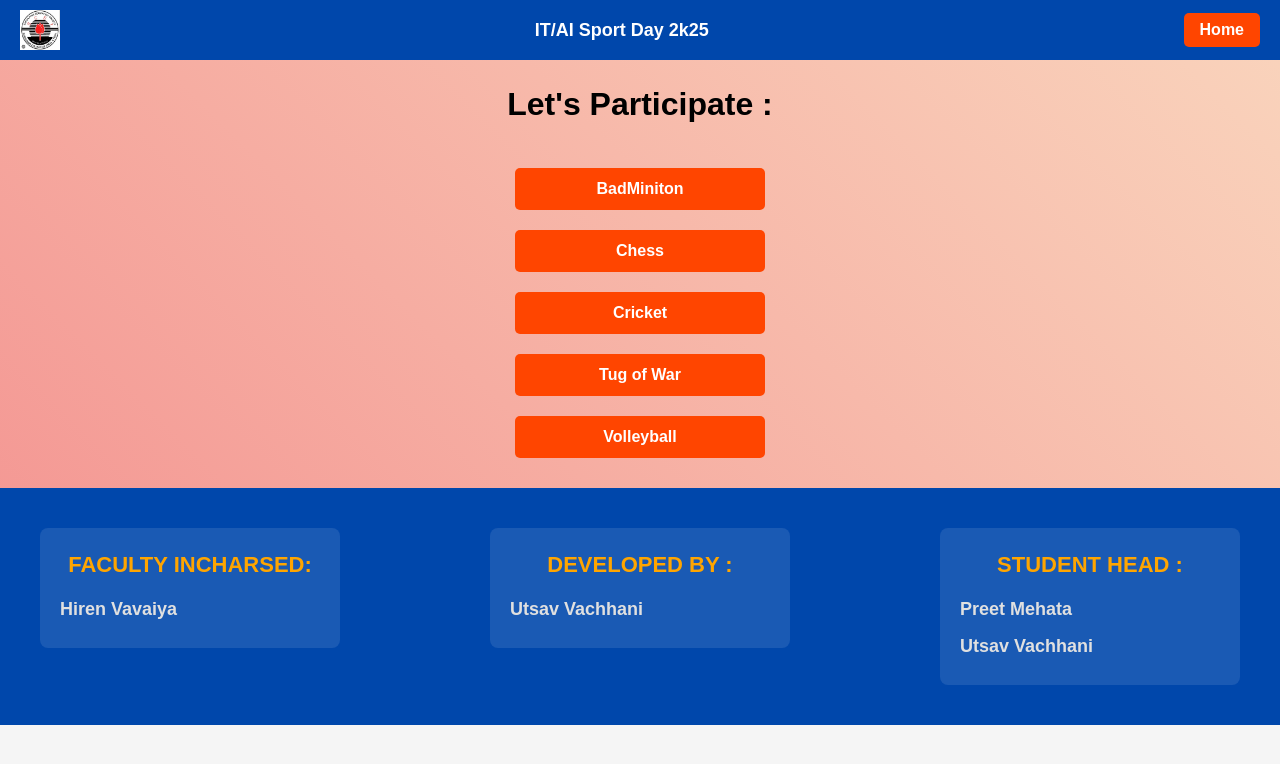
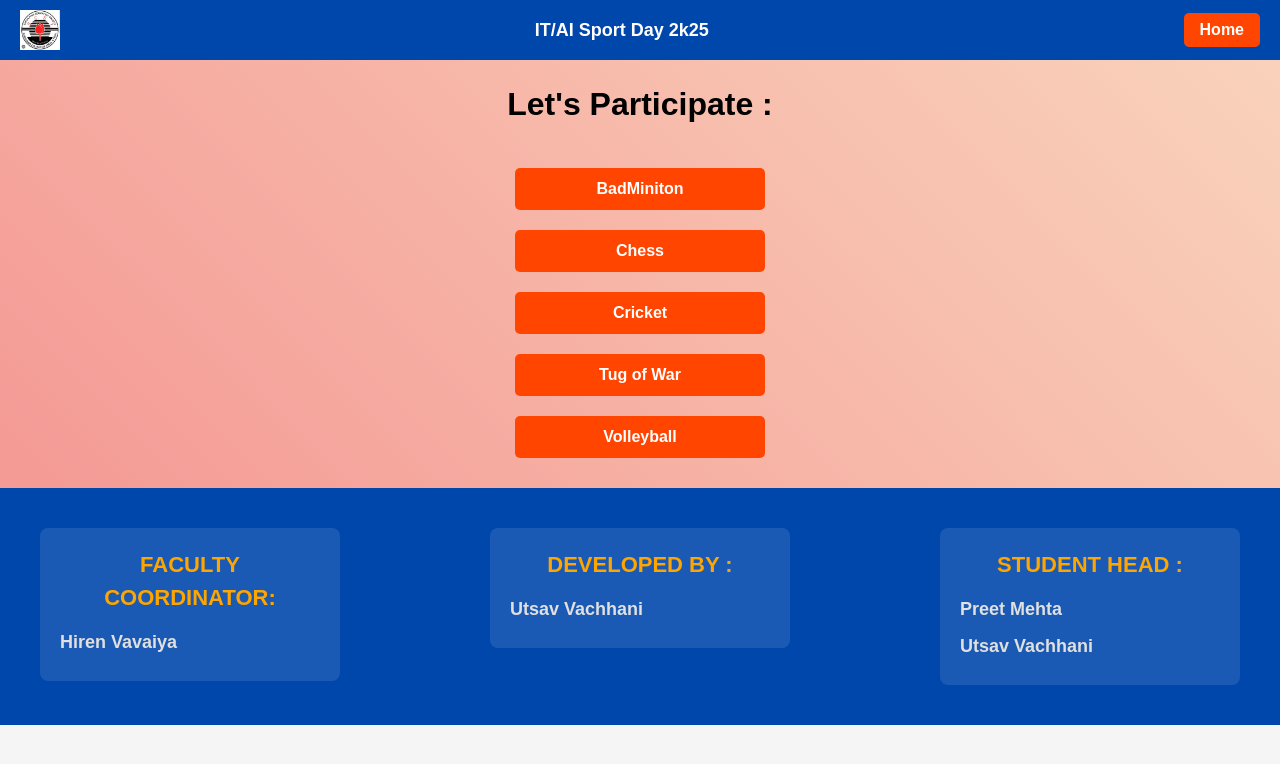
Before and after one commit to utsav0520/IT-AI_SportDay2k25, a React (Vite) app: page / in a window 1280 px wide. Shown: the top 764 px of the page. Built offline with nearby package versions, Linux system fonts and the light colour scheme.

Commit message:
Update Footer.jsx

```diff
--- a/src/components/Footer/Footer.jsx
+++ b/src/components/Footer/Footer.jsx
@@ -5,7 +5,7 @@ function Footer() {
   return (
     <div className='main'>
       <div className="cointener">
-        <h3 className="heading">Faculty Incharsed: </h3>
+        <h3 className="heading">Faculty Coordinator: </h3>
         <div className="faculty-name">
           <p className="name">Hiren Vavaiya</p>
         </div>
@@ -19,7 +19,7 @@ function Footer() {
       <div className="cointener">
         <h3 className="heading">Student Head : </h3>
         <div className="faculty-name">
-          <p className="name">Preet Mehata</p>
+          <p className="name">Preet Mehta</p>
           <p className="name">Utsav Vachhani</p>
         </div>
       </div>
```
